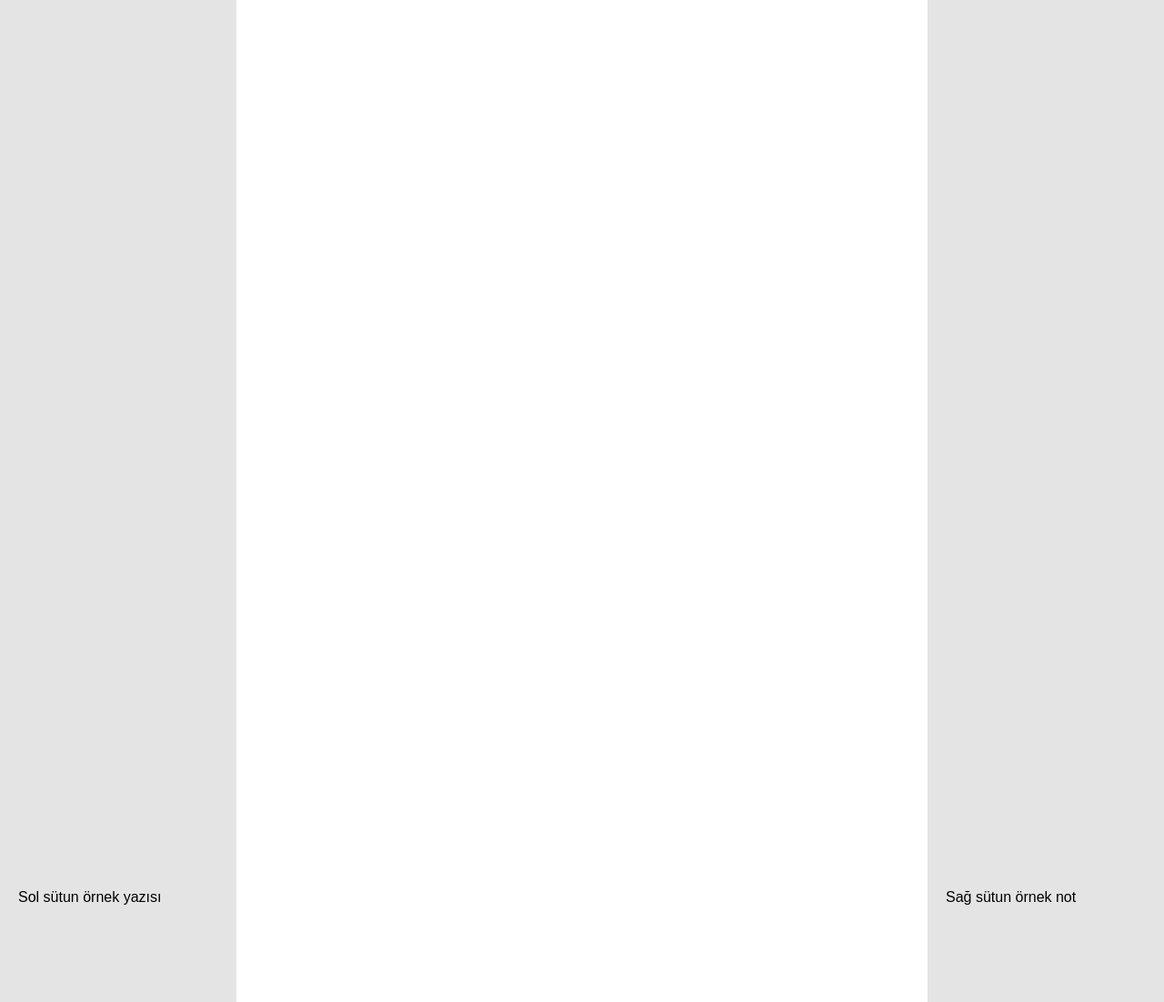
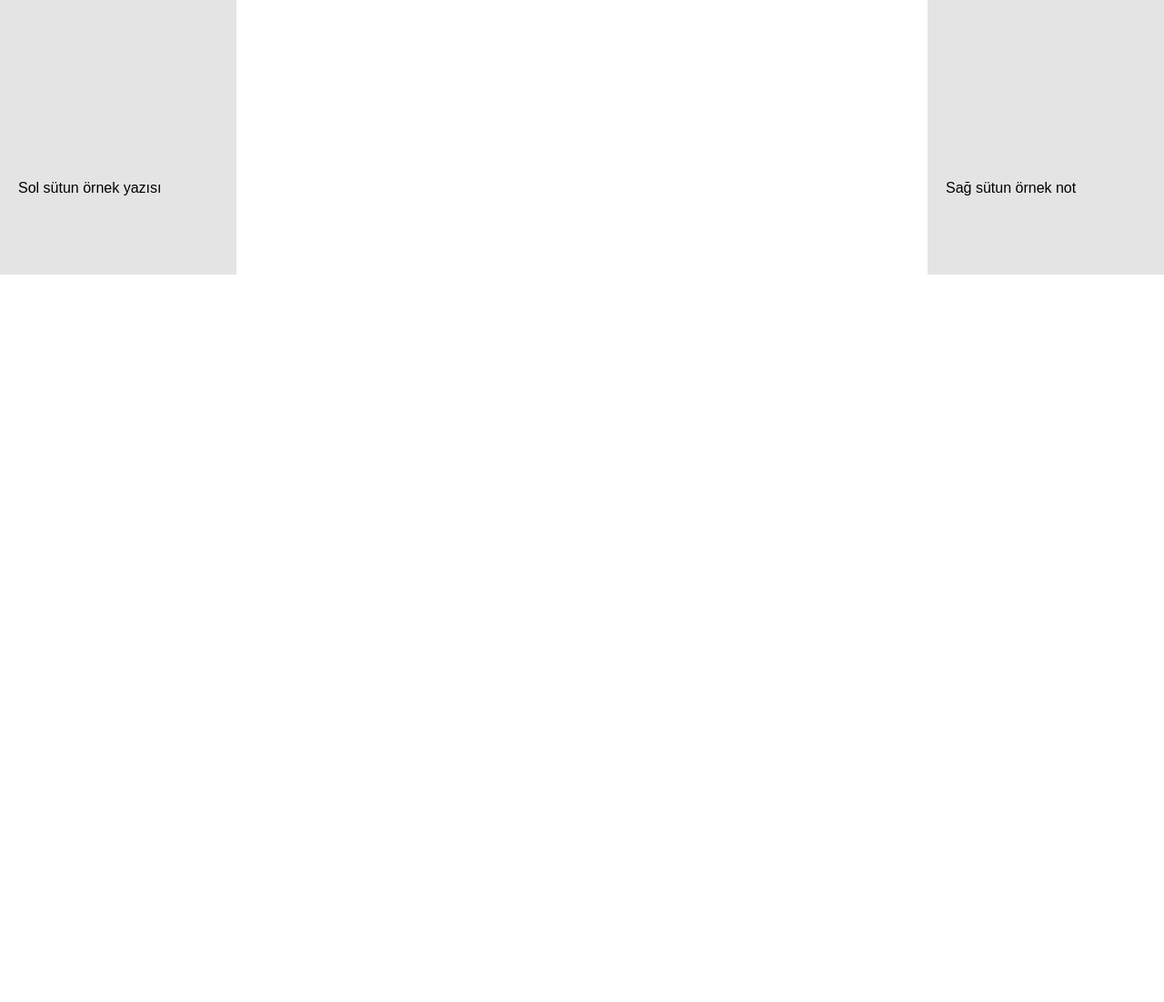
Before and after one commit to arasorhun/sayfa, a Flask app: page / in a window 1280 px wide. Shown: the part 576-1678 px from the top of the page at 91% size. After the commit the page ends 878 px from the top, so only its background shows below. Run offline with Flask 2, Linux system fonts and the light colour scheme.

Commit message:
Add files via upload

```diff
--- a/static/style.css
+++ b/static/style.css
@@ -17,9 +17,8 @@ body {
     flex-direction: column;
     justify-content: flex-end;
     overflow: hidden;
-    height: 200vh;
+    height: 100vh;
 }
-
 
 .content {
     flex: 1;
@@ -32,7 +31,14 @@ body {
 }
 
 .scroll-section {
-    animation: scrollUp 12s linear infinite;
+    height: 100px;
+    overflow: hidden;
+    position: relative;
+}
+
+.scroll-inner {
+    position: absolute;
+    animation: scrollUp 15s linear infinite;
     white-space: pre-wrap;
 }
 
```
